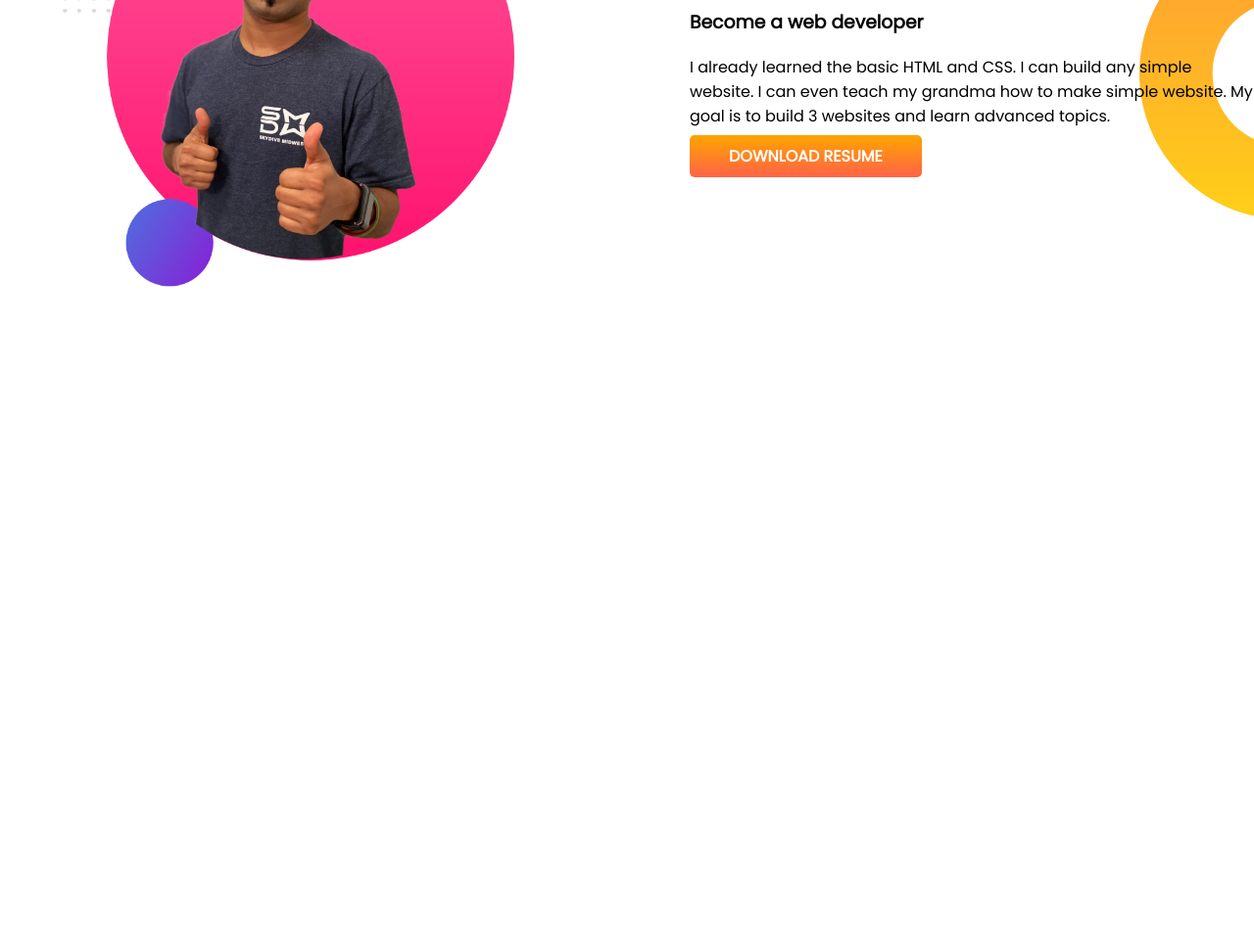
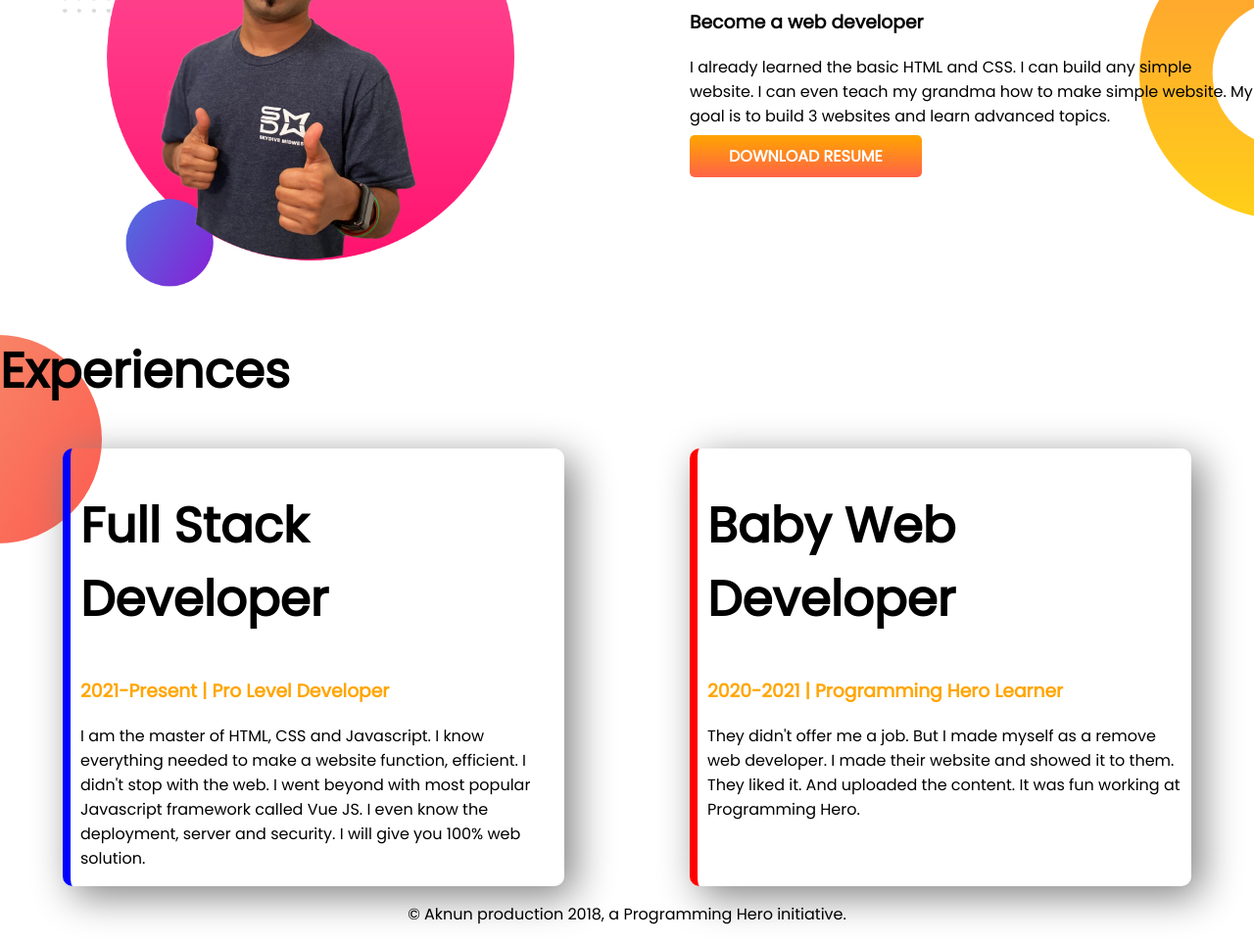
Before and after one commit to programer-akram/developer-portfolio, a plain HTML site: page index.html in a window 1280 px wide. Shown: the part 753-1715 px from the top of the page at 98% size. Before the commit the page ends 1053 px from the top, so only its background shows below. Drawn offline with Linux system fonts and the light colour scheme.

Commit message:
style border and added footer

```diff
--- a/index.html
+++ b/index.html
@@ -15,7 +15,7 @@
 </head>
 
 <body>
-    <section class="top-banner">
+    <section class="top-banner container">
         <div class="half-width">
             <h1>Welcome To</h1>
             <h1><span class="make-orange"> Akram's</span> World!</h1>
@@ -30,7 +30,7 @@
         </div>
      </section>
 
-     <section class="dream-big">
+     <section class="dream-big container">
         <div class="half-width">
             <img src="images/jhankar2.png" alt="professional">
         </div>
@@ -43,8 +43,38 @@
 
             <a class="Link-button" target="_blank" href="https://www.linkedin.com/in/akram-hossain-9182461aa/">DOWNLOAD RESUME</a>
         </div>
+    </section>
 
-     </section>
+
+    <section class="Experience-area" >
+        <div>
+            <h1>Experiences</h1>
+        </div>
+        <div  class="container">
+        <div id="bluish" class="Experience-item  ">
+            <h1>Full Stack Developer</h1>
+            <h3 class="make-orange">2021-Present | Pro Level Developer</h3>
+            <p>
+                I am the master of HTML, CSS and Javascript. I know everything needed to make a website function, efficient. I didn't
+                stop with the web. I went beyond with most popular Javascript framework called Vue JS. I even know the deployment,
+                server and security. I will give you 100% web solution.
+            </p>
+        </div>
+        <div id="redish" class="Experience-item ">
+            <h1> Baby Web Developer</h1>
+            <h3 class="make-orange">2020-2021 | Programming Hero Learner</h3>
+            <p>
+                They didn't offer me a job. But I made myself as a remove web developer. I made their website and showed it to them.
+                They liked it. And uploaded the content. It was fun working at Programming Hero.
+            </p>
+
+        </div>
+        </div>
+
+    </section>
 </body>
+<footer>
+    <p>© Aknun production 2018, a Programming Hero initiative.</p>
+</footer>
 
 </html>
--- a/style.css
+++ b/style.css
@@ -8,7 +8,7 @@
 .make-orange{
     color: orange;
 }
-section{
+.container{
     display: flex;
     margin bottom: 150px;
 }
@@ -36,3 +36,25 @@
     background-repeat: no-repeat;
     background-position: right;
 }
+.Experience-item{
+    width: 40%;
+    margin-left: 5%;
+    margin-right: 5%;
+    padding-left: 10px;
+    border-radius: 10px;
+    box-shadow: 10px 10px 40px gray;
+
+}
+.Experience-area{
+    background-image: url(images/exp-bg.png);
+    background-repeat: no-repeat;
+}
+#redish{
+    border-left: 8px solid red;
+}
+#bluish{
+    border-left: 8px solid blue;
+}
+footer p{
+    text-align: center;
+}
```
